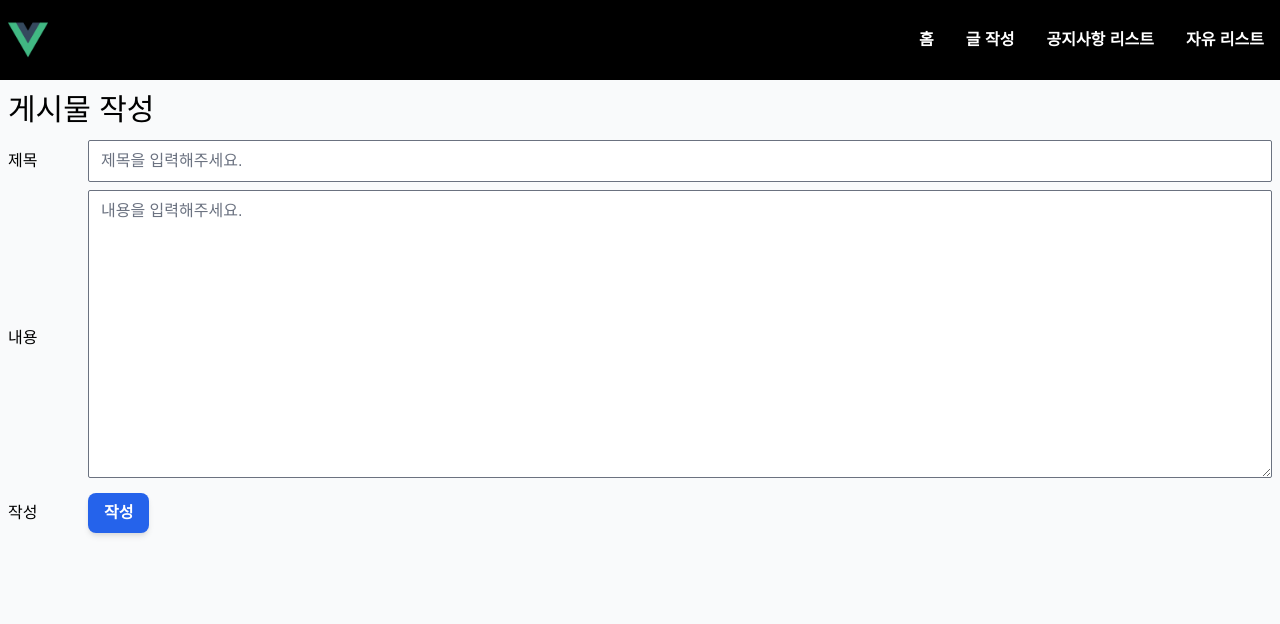
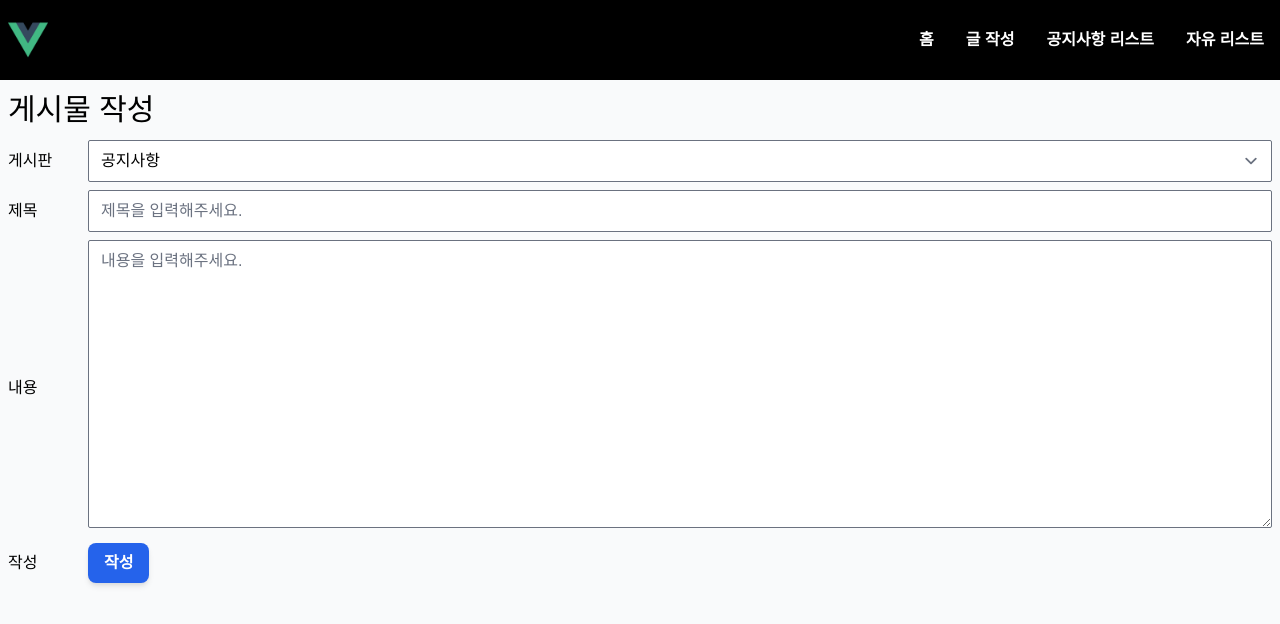
Before and after one commit to LHG313/vue3-typescript-exam, a Vue app: page /article/write in a window 1280 px wide. Shown: the top 624 px of the page. Built offline with nearby package versions, Linux system fonts and the light colour scheme; a web font is replaced by a local one.

Commit message:
글 작성시 게시판 선택가능

```diff
--- a/src/components/FormRow.vue
+++ b/src/components/FormRow.vue
@@ -23,6 +23,10 @@ export default defineComponent({
 </script>
 
 <style lang="postcss">
+.form-row-select {
+  @apply w-full rounded-sm;
+}
+
 .form-row-input{
   @apply w-full rounded-sm;
 }
--- a/src/pages/ArticleWritePage.vue
+++ b/src/pages/ArticleWritePage.vue
@@ -4,6 +4,12 @@
   <section class="section section-article-write-form px-2">
     <div class="container mx-auto">
       <form v-on:submit.prevent="checkAndWriteArticle">
+        <FormRow title="게시판">
+          <select class="form-row-select" ref="newArticleBoardIdElRef">
+            <option value="1">공지사항</option>
+            <option value="2">자유</option>
+          </select>
+        </FormRow>
         <FormRow title="제목">
           <input ref="newArticleTitleElRef" class="form-row-input" type="text" placeholder="제목을 입력해주세요.">
         </FormRow>
@@ -21,7 +27,7 @@
 </template>
 
 <script lang="ts">
-import { defineComponent, ref, reactive, getCurrentInstance, onMounted, watch } from 'vue'
+import { defineComponent, ref, reactive, getCurrentInstance, onMounted } from 'vue'
 import { IArticle } from '../types/'
 import { MainApi } from '../apis/'
 import { Router } from 'vue-router';
@@ -37,12 +43,24 @@ export default defineComponent({
   setup(props) {
     const router:Router = getCurrentInstance()?.appContext.config.globalProperties.$router;
     const mainApi:MainApi = getCurrentInstance()?.appContext.config.globalProperties.$mainApi;
+    const newArticleBoardIdElRef = ref<HTMLInputElement>();
     const newArticleTitleElRef = ref<HTMLInputElement>();
     const newArticleBodyElRef = ref<HTMLInputElement>();
+    onMounted(() => {
+      if ( newArticleBoardIdElRef.value == null ) {
+        return;
+      }
+
+      newArticleBoardIdElRef.value.value = props.boardId + "";
+    })
     const state = reactive({
       articles: [] as IArticle[]
     });
     function checkAndWriteArticle() {
+      if ( newArticleBoardIdElRef.value == null ) {
+        return;
+      }
+      const newArticleBoardIdEl = newArticleBoardIdElRef.value;
       if ( newArticleTitleElRef.value == null ) {
         return;
       }
@@ -63,13 +81,13 @@ export default defineComponent({
         newArticleBodyEl.focus();
         return;
       }
-      writeArtile(newArticleTitleEl.value, newArticleBodyEl.value);
+      writeArtile(parseInt(newArticleBoardIdEl.value), newArticleTitleEl.value, newArticleBodyEl.value);
       newArticleTitleEl.value = '';
       newArticleBodyEl.value = '';
       newArticleTitleEl.focus();
     }
-    function writeArtile(title:string, body:string) {
-      mainApi.article_doWrite(props.boardId, title, body)
+    function writeArtile(boardId:number, title:string, body:string) {
+      mainApi.article_doWrite(boardId, title, body)
         .then(axiosResponse => {
           const newArticleId = axiosResponse.data.body.id;
           alert(newArticleId + "번 글이 생성되었습니다.");
@@ -79,6 +97,7 @@ export default defineComponent({
     return {
       state,
       checkAndWriteArticle,
+      newArticleBoardIdElRef,
       newArticleTitleElRef,
       newArticleBodyElRef
     }
```
